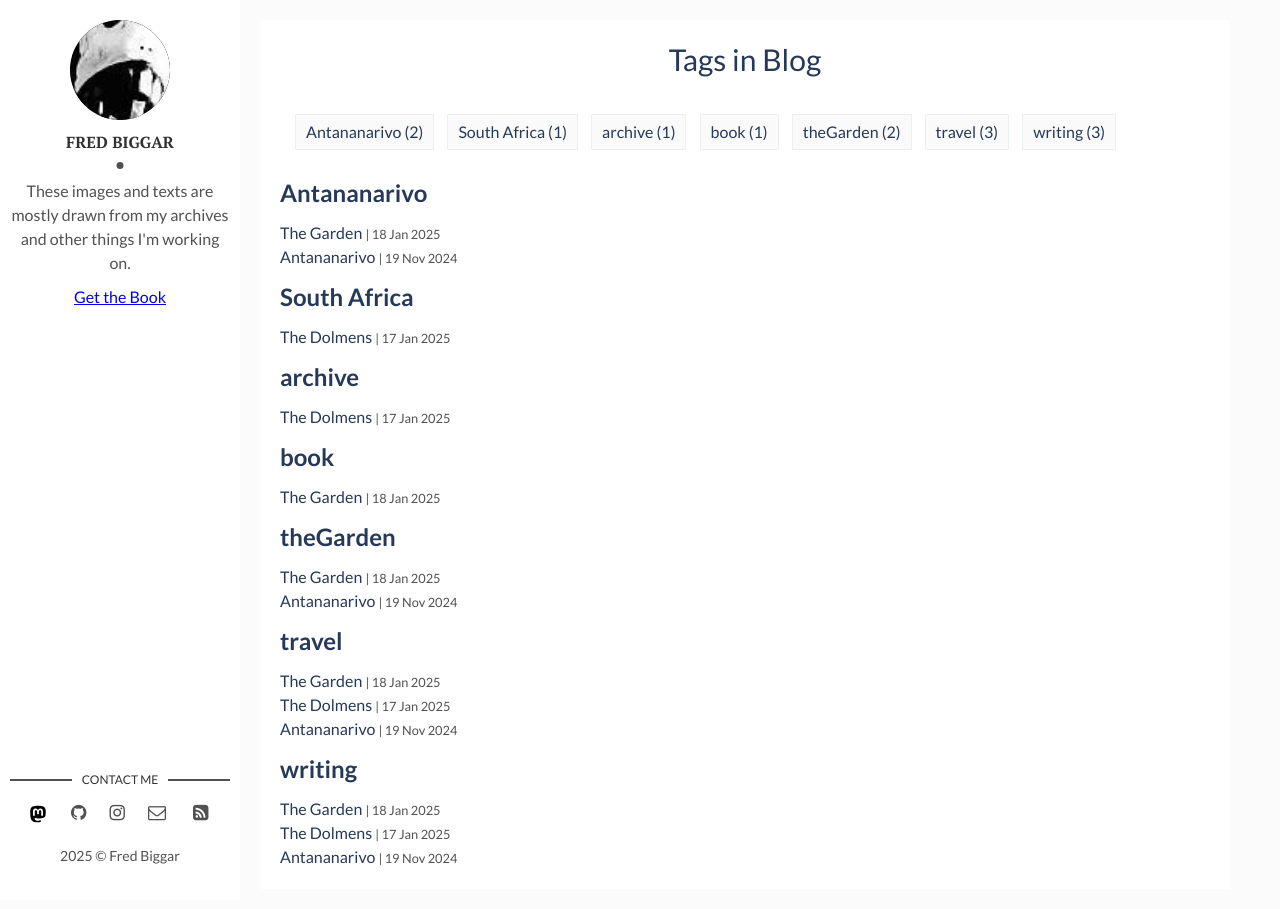
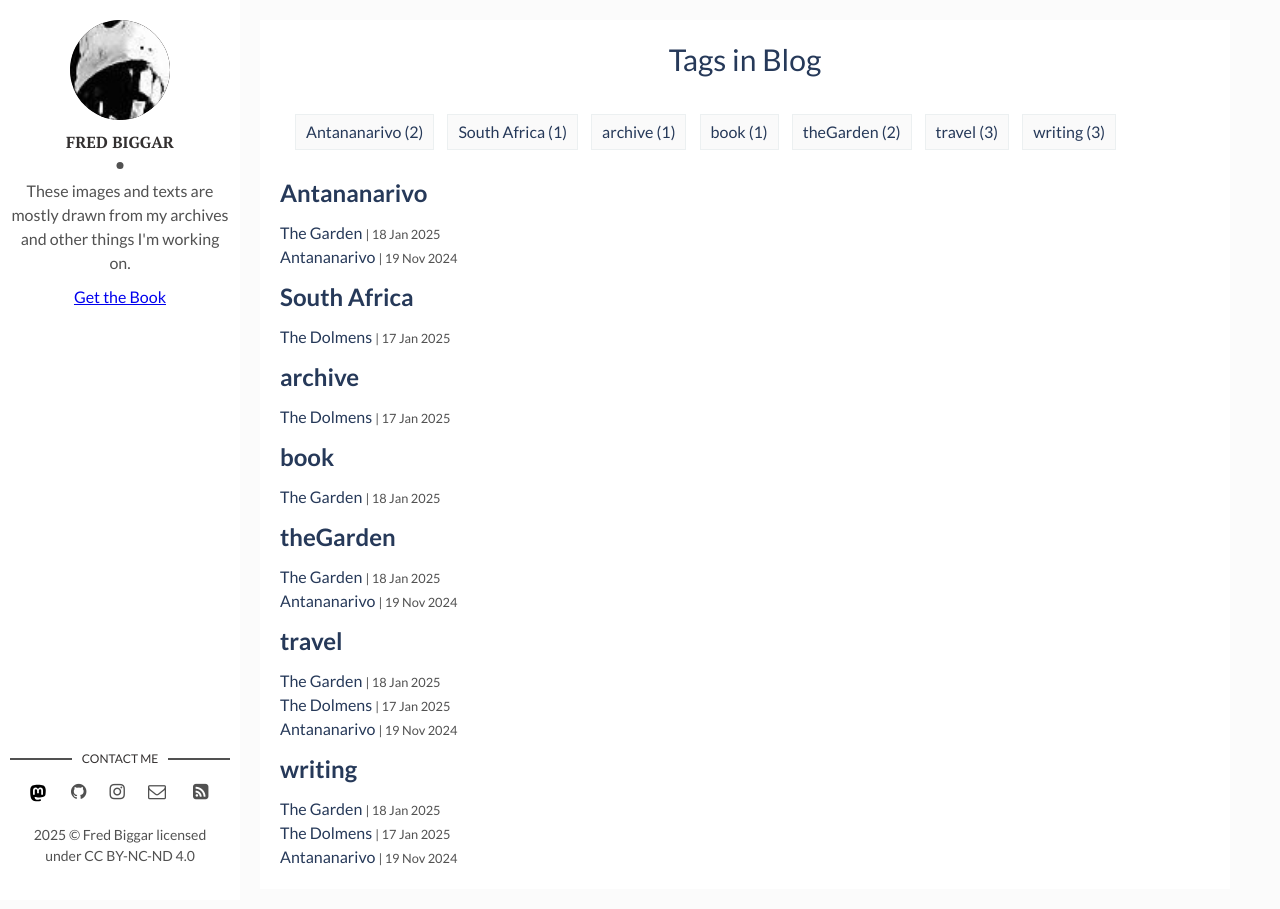
Before and after one commit to themudroad/themudroad.github.io, a Jekyll site: the page built from tags.html, in a window 1280 px wide. Built offline with Jekyll 4.4.1, drawn with Linux system fonts in a browser that asks for light colours.

Commit message:
License Notification

```diff
--- a/_layouts/main.html
+++ b/_layouts/main.html
@@ -84,7 +84,7 @@ layout: default
       </ul>
     </section> <!-- End Section Contact -->
     <div class="copyright">
-      <p>{{site.time | date: '%Y'}} &copy; {{site.author}}</p>
+      <p>{{site.time | date: '%Y'}} &copy; {{site.author}} licensed under CC BY-NC-ND 4.0</p>
     </div>
   </footer> <!-- End Footer -->
 </aside> <!-- End Sidebar -->
--- a/_posts/2025-1-17-the-golden-gate.markdown
+++ b/_posts/2025-1-17-the-golden-gate.markdown
@@ -11,11 +11,10 @@ tags: [writing, travel, South Africa, archive]
 
 Six thirty in the morning in a canvas chair at the Golden Gate National Park campsite. The day is fixing to be hot again – wind makes a rushing sound in the leaves of the big tree over my tent. Willows line the dried-out gully that would be a stream or a creek if the water was running, crooked charcoal lines among the backlit green.
 
-> The Golden Gate
 
 Up early, the ground hard against my ribs, my hip. We are deflated, my air-mattress and I. Listened for a while on my back to the activity in camp. Christmas coming and lots of folks going. Trying to get on the road early or just enamoured of a day out in the wild - who can say?
 
-Four hours back to the suburbs and then what?
+> Four hours back to the suburbs and then what?
 
 I’m not suited to being alone. It takes training. I’m looking for some inspiration, a spark. My sentences are like one-line book reports. No music. No wonder. Even my handwriting is falling apart.
 
```
